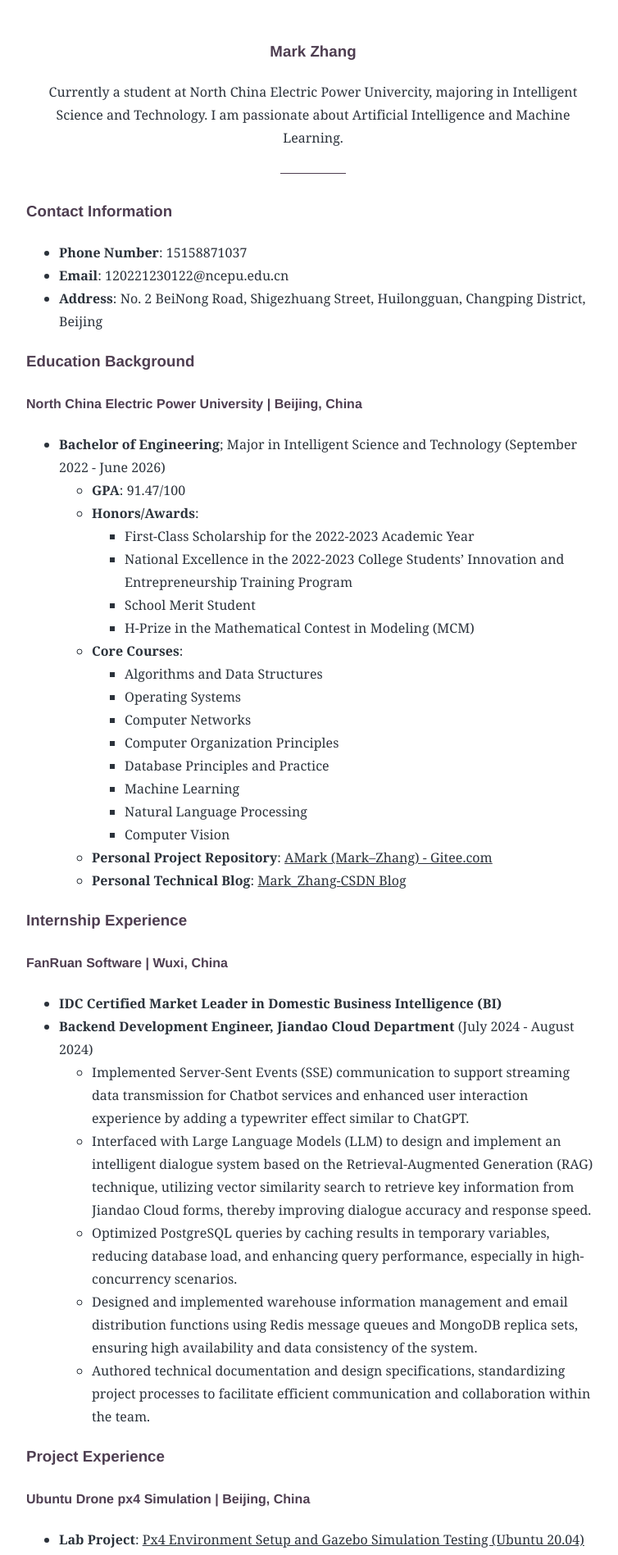
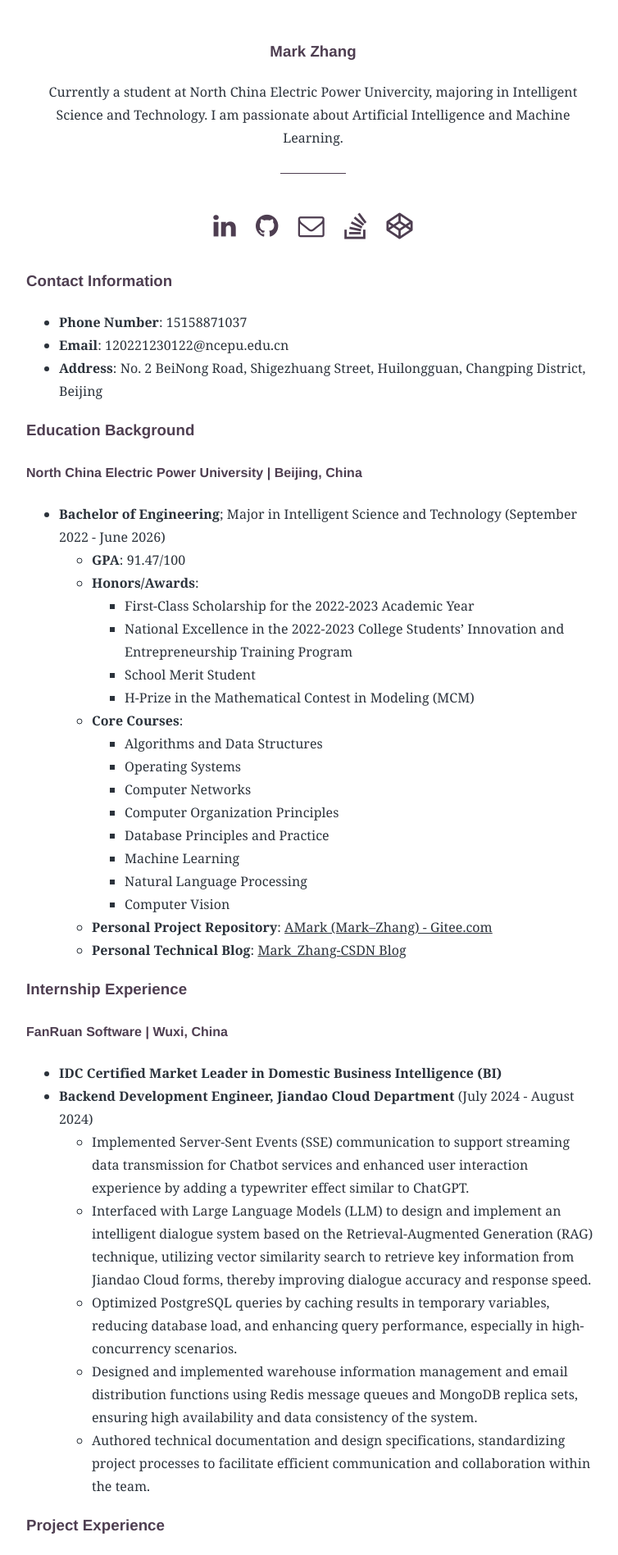
Before and after one commit to AMark-CS/AMark-CS.github.io, a Jekyll site: the page built from _pages/about.html, in a window 1280 px wide. Shown: the part 353-2250 px from the top of the page at 82% size, without its empty margins (258-1012 px from the left). Built offline with Jekyll 4.4.1, drawn with Linux system fonts in a browser that asks for light colours; some web fonts are replaced.

Commit message:
change the position of my links

```diff
--- a/_pages/about.html
+++ b/_pages/about.html
@@ -15,8 +15,7 @@
       <h3>{{site.author}}</h3>
       <p class="subtitle">{{site.about-author}}</p>
     </section>
-    {% capture resume_content %}{% include resume.md %}{% endcapture %}
-      {{ resume_content | markdownify }}
+
     <section class="about-body">
       <ul class="contact-list">
       {% if site.twitter %}
@@ -40,5 +39,9 @@
       {% endif %}
       </ul>
     </section> <!-- End About Body-->
+
+    {% capture resume_content %}{% include resume.md %}{% endcapture %}
+    {{ resume_content | markdownify }}
+
   </div> <!-- End About Container -->
 </div> <!-- End Small Wrapper -->
```
